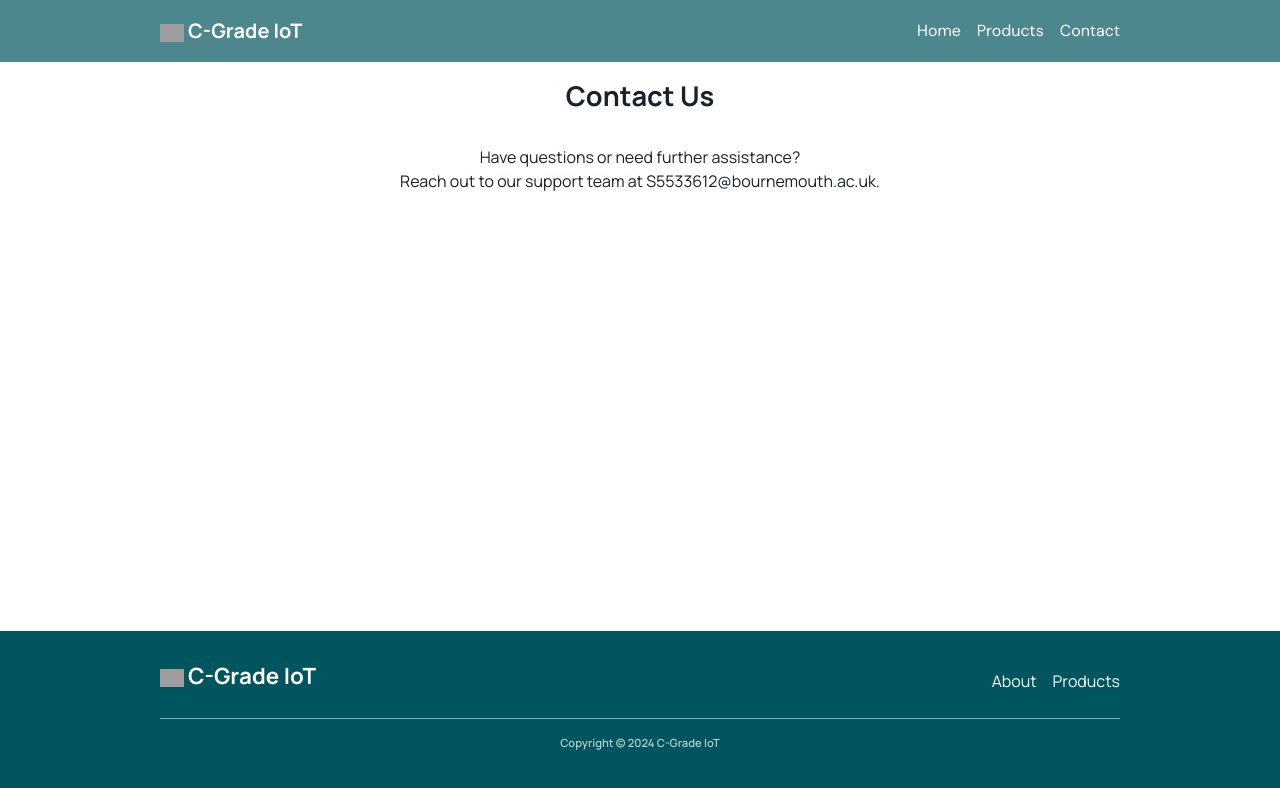
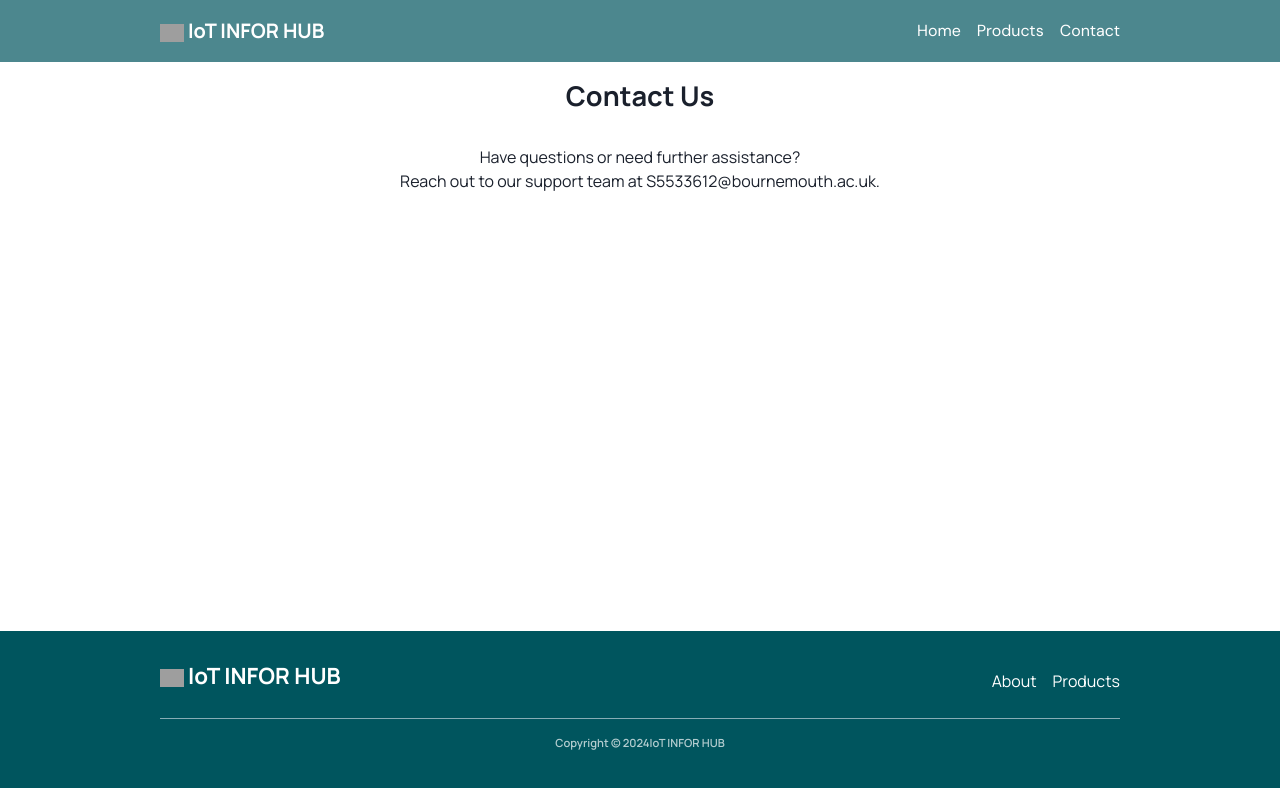
Before and after one commit to josephgreat/C-Grade-IoT, a React (Vite) app: page /contact in a window 1280 px wide. Shown: the top 788 px of the page. Built offline with nearby package versions, Linux system fonts and the light colour scheme; grey boxes are pictures that could not be loaded.

Commit message:
Changed logo

```diff
--- a/src/components/Footer.jsx
+++ b/src/components/Footer.jsx
@@ -26,7 +26,7 @@ const Footer = () => {
               display="inline-block"
               mr="1"
             />
-            C-Grade IoT
+           IoT INFOR HUB
           </Heading>
           <Flex gap={"4"}>
             <Link href="#">About</Link>
@@ -40,7 +40,7 @@ const Footer = () => {
           opacity={".7"}
           fontWeight={"semibold"}
         >
-          Copyright &copy; 2024 C-Grade IoT
+          Copyright &copy; 2024IoT INFOR HUB
         </Text>
       </Box>
     </Container>
--- a/src/components/Navbar.jsx
+++ b/src/components/Navbar.jsx
@@ -33,7 +33,7 @@ const Navbar = () => {
       >
         <Link as={RouteLink} to="/" fontSize="xl" fontWeight="bold">
           <Img src="/internet-of-things.png" w="1.5rem" display="inline-block" mr="1" />
-          C-Grade IoT
+         IoT INFOR HUB
         </Link>
         <Spacer />
         <Box>
```
